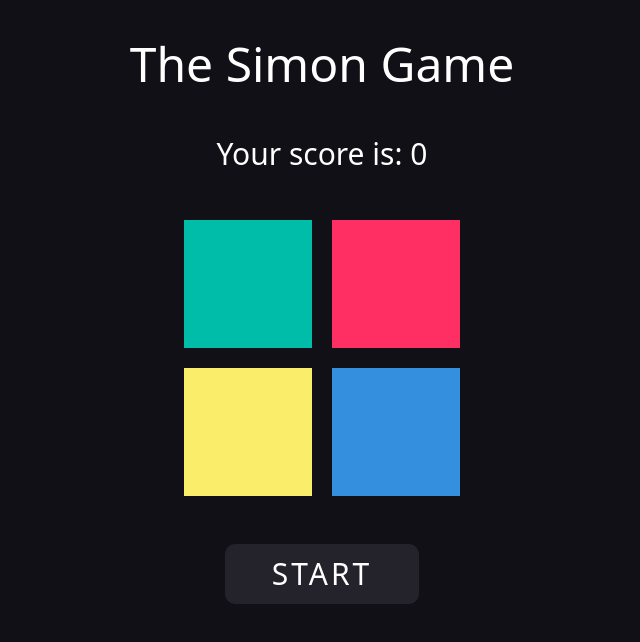
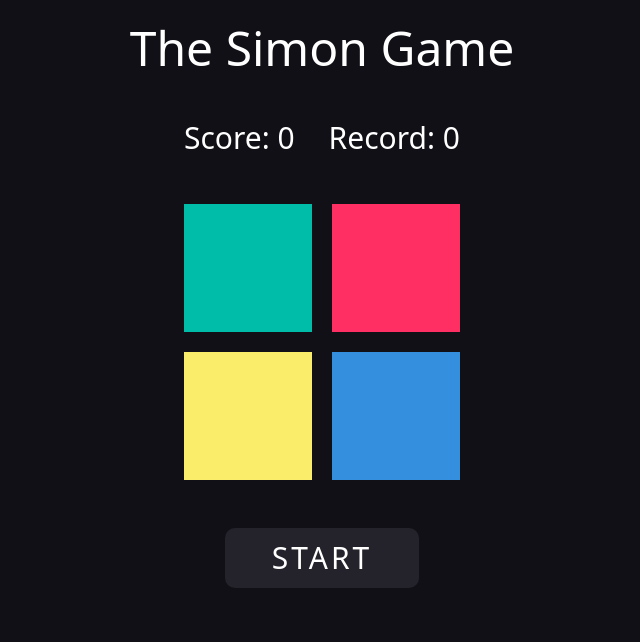
Before and after one commit to ComboTWTW/saimon-game, a React (Vite) app: page / in a window 1280 px wide. Shown: the top 642 px of the page, without its empty margins (318-958 px from the left). Built offline with nearby package versions, Linux system fonts and the light colour scheme.

Commit message:
added record stat

```diff
--- a/src/App.tsx
+++ b/src/App.tsx
@@ -4,7 +4,7 @@ import Game from "./components/Game"
 const App = () => {
   return (
     <div className="bg-veryDark min-h-screen w-full flex flex-col items-center">
-      <h1 className="text-white text-5xl text-center mt-10">The Simon Game</h1>
+      <h1 className="text-white text-5xl text-center mt-6">The Simon Game</h1>
 
       <Game />
 
--- a/src/components/Game.tsx
+++ b/src/components/Game.tsx
@@ -14,6 +14,7 @@ const Game = () => {
     });
 
     const [score, setScore] = useState<number>(0);
+    const [record, setRecord] = useState<number>(0);
     const [origMoves, setOrigMoves] = useState<string[]>([]);
 
     const startGame = () => {
@@ -36,8 +37,8 @@ const Game = () => {
         for (let i = 0; i < origMoves.length; i++) {
             setTimeout(function timer() {
                 setTimeout(() => document.getElementById(`${origMoves[i]}`)?.classList.add("opacity-50"), 500);
-                setTimeout(() => {document.getElementById(`${origMoves[i]}`)?.classList.remove("opacity-50")}, 1000);
-            }, i * 1000);
+                setTimeout(() => {document.getElementById(`${origMoves[i]}`)?.classList.remove("opacity-50")}, 750);
+            }, i * 850);
         }
         shine = false;
     }
@@ -59,6 +60,7 @@ const Game = () => {
 
     const stopGame = () => {
         setOrigMoves([]);
+        score > record && setRecord(score);
         setScore(0);
         setGame({...game, gameStarted: false});
     }
@@ -68,8 +70,11 @@ const Game = () => {
     <div className='mt-12 flex flex-col items-center'>
         {/* Game Block */}
         <div className="flex min-w-sm flex-col columns-2 gap-12">
-            {/* Score Header */}
-            <h2 className='text-white text-3xl self-center '>Your score is: {score}</h2>
+            {/* Score and Record Header */}
+            <div className="flex flex-row justify-between">
+                <h2 className='text-white text-3xl self-center '>Score: {score}</h2>
+                <h2 className='text-white text-3xl self-center '>Record: {record}</h2>
+            </div>
             {/* Game Plate */}
             <div className="flex flex-col gap-5">
                 <div className="flex flex-row gap-5">
```
